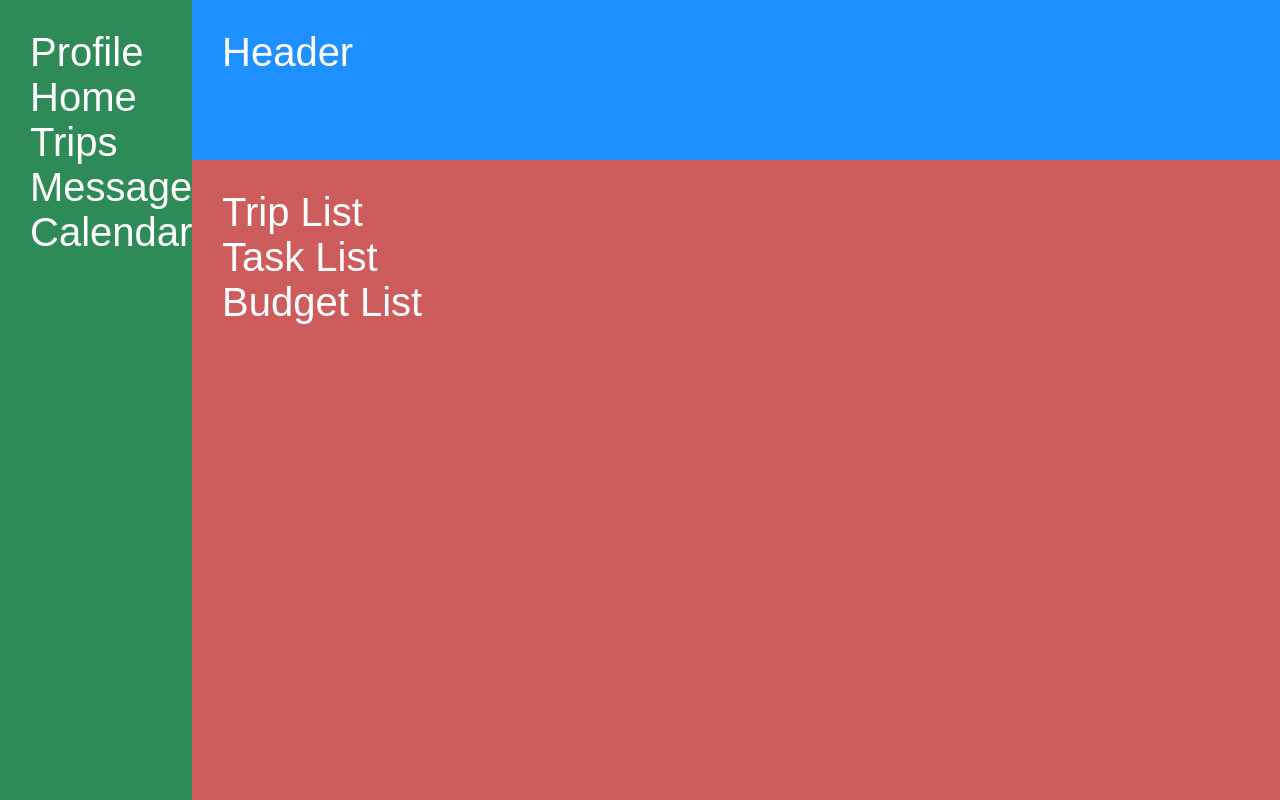
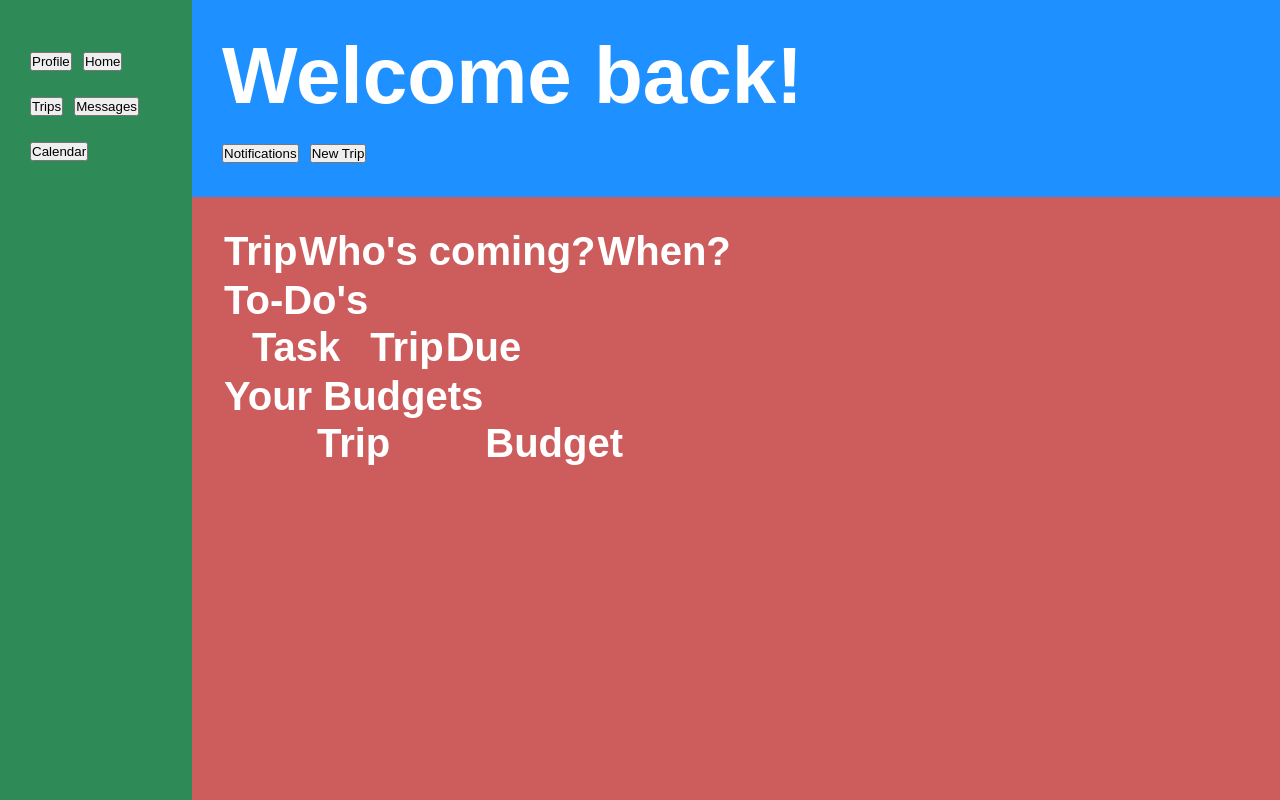
Before and after one commit to BakingPancakes/Travel-Assistant, a plain HTML site: page Main_Page/index.html in a window 1280 px wide. Drawn offline with Linux system fonts and the light colour scheme.

Commit message:
Further refinement of homepage. Divs converted into buttons, tables created for trip lists. Renamed some classes like the sidebar__button for clarity and easier future debugging. Added in additional comments to organize the tags, such as 'content end' for legibility. Modified the meta information to include Zavier and Joon as authors.

```diff
--- a/Main_Page/index.html
+++ b/Main_Page/index.html
@@ -43,43 +43,68 @@
         -Opt: Total costs for all budgets at the bottom of the page
     -->
     <div class="container">
+        <!--Contains: Sidebar, Header, Main Content-->
         <div class="sidebar">
-            <div>Profile</div>
-            <div>Home</div>
-            <div>Trips</div>
-            <div>Messages</div>
-            <div>Calendar</div>
+            <button id="button-profile">Profile</button>
+            <button id="button-home" class="sidebar__button">Home</button>
+            <button id="button-trips" class="sidebar__button">Trips</button>
+            <button id="button-messages" class="sidebar__button">Messages</button>
+            <button id="button-calendar" class="sidebar__button">Calendar</button>
+        </div> <!--Sidebar end-->
+
+        <div class="header">
+            <!--Title, Notification button, New Trip Button (All on same line)-->
+            <h1>Welcome back!</h1>
+            <button id="header__button--notification">Notifications</button>
+            <button id="header__button--new-trip">New Trip</button>
         </div>
-        <div class="header">
-            Header
-            <!--
-            Title, Notification button, New Trip Button
-            (All on same line)
-            -->
+        <!--Header End-->
+
+        <div class="main-content">
+            <!--Contains: Trip List, Task List, Budget List-->
+            <table id="trip-list" class="table__list">
+                <thead>
+                    <tr>
+                    <!--Title, List items-->
+                        <th scope="col">Trip</th>
+                        <th scope="col">Who's coming?</th>
+                        <th scope="col">When?</th>
+                    </tr>
+                </thead>
+            </table>
+            <!--Trip List End-->
+
+            <table id="task-list" class="table__list">
+                <thead>
+                    <tr>
+                        <th>To-Do's</th>
+                    </tr>
+                    <tr>
+                    <!--Title, List items-->
+                        <th scope="col">Task</th>
+                        <th scope="col">Trip</th>
+                        <th scope="col">Due</th>
+                    </tr>
+                </thead>
+            </table>
+            <!--Task List End-->
+
+            <table id="budget-list" class="table__list">
+                <thead>
+                    <tr>
+                        <th>Your Budgets</th>
+                    </tr>
+                    <tr>
+                    <!--Title, List items-->
+                        <th scope="col">Trip</th>
+                        <th scope="col">Budget</th>
+                    </tr>
+                </thead>
+            </table>
+            <!--Budget List End-->
         </div>
-        <div class="main-content">
-            <div id="trip-list" class="list">
-                Trip List
-                <!--
-                Title
-                List items
-                -->
-            </div>
-            <div id="task-list" class="list">
-                Task List
-                <!--
-                Title
-                List items
-                -->
-            </div>
-            <div id="budget-list" class="list">
-                Budget List
-                <!--
-                Title
-                List items
-                -->
-            </div>
-        </div>
+        <!--Main Content End-->
     </div>
+    <!--Container End-->
 </body>
 </html>
```
